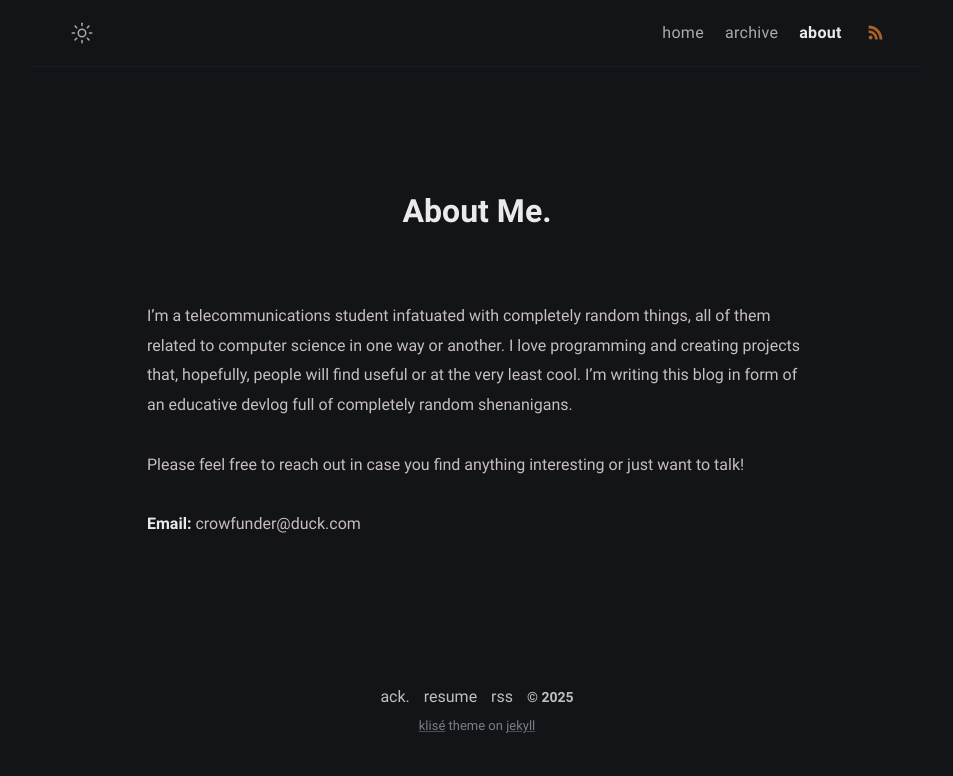
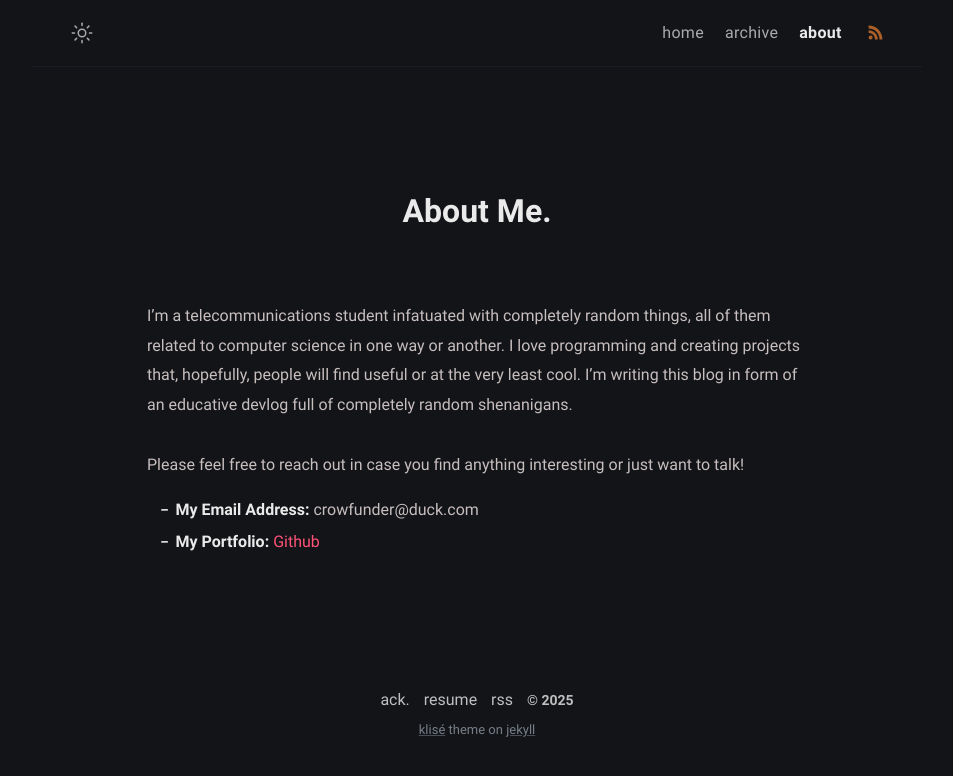
Before and after one commit to Crowfunder/crowfunder.github.io, a Jekyll site: the page built from about.md, in a window 1280 px wide. Shown: the top 776 px of the page, without its empty margins (163-1116 px from the left). Built offline with Jekyll 4.4.1, drawn with Linux system fonts in a browser that asks for light colours.

Commit message:
Update contact information in about.md

```diff
--- a/about.md
+++ b/about.md
@@ -9,5 +9,5 @@ comments: false
 I'm a telecommunications student infatuated with completely random things, all of them related to computer science in one way or another. I love programming and creating projects that, hopefully, people will find useful or at the very least cool. I'm writing this blog in form of an educative devlog full of completely random shenanigans.
 
 Please feel free to reach out in case you find anything interesting or just want to talk!
-
-**Email:** {{ site.author.email }}
+- **My Email Address:** {{ site.author.email }}
+- **My Portfolio:** [Github](https://github.com/{{ site.author.github }})
```
